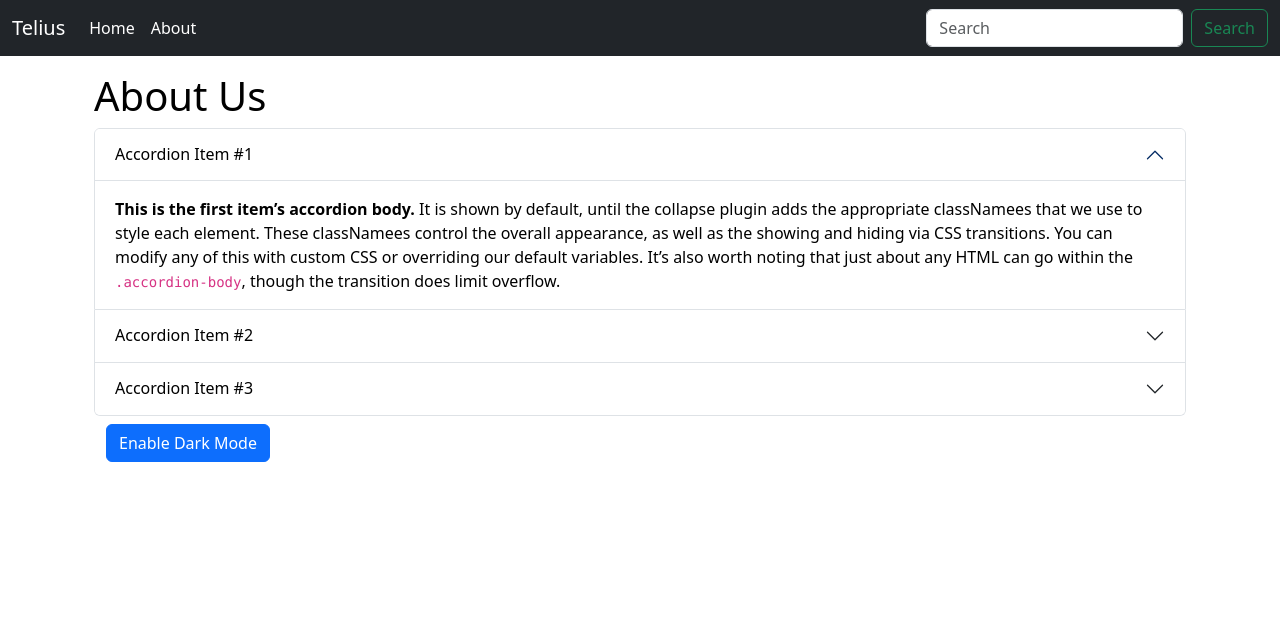
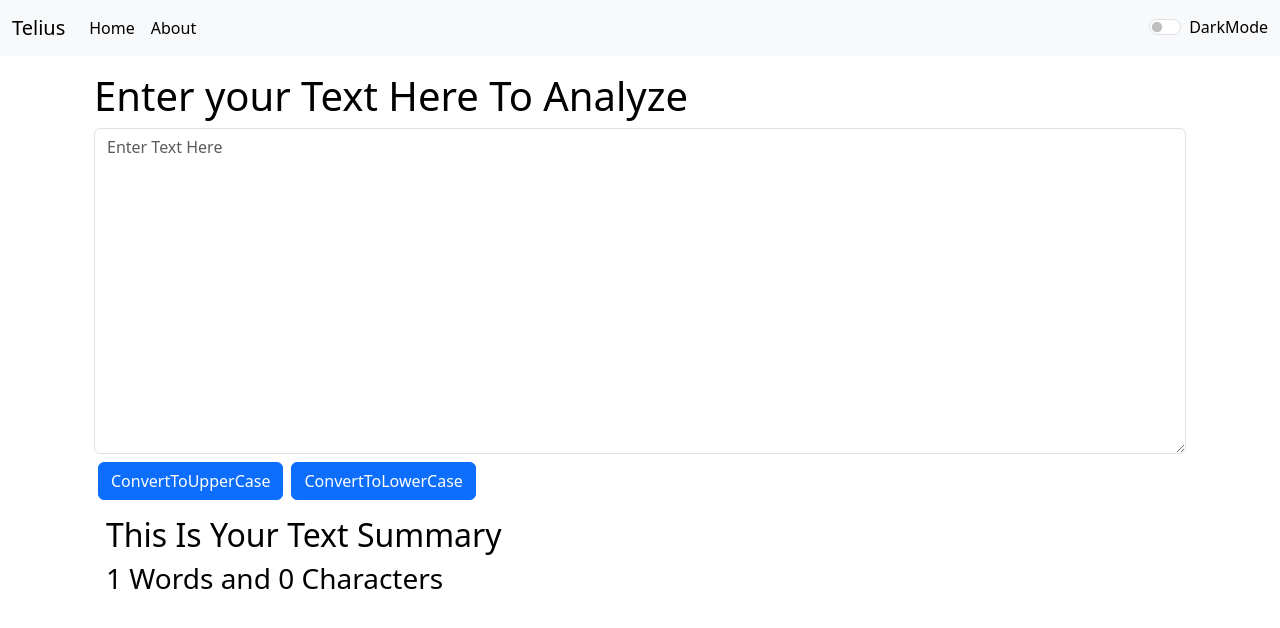
Before and after one commit to rajakaman20/Telius, a React (Vite) app: page / in a window 1280 px wide. Shown: the top 628 px of the page. Built offline with nearby package versions, Linux system fonts and the light colour scheme.

Commit message:
enable dark mode in navbar using props and function

```diff
--- a/src/App.jsx
+++ b/src/App.jsx
@@ -1,17 +1,29 @@
 import "./App.css";
-import About from "./component/About";
+// import About from "./component/About";
 import Navbar from "./component/Navbar";
-// import TextForm from "./component/TextForm";
+import TextForm from "./component/TextForm";
+import { useState } from "react";
 
 function App() {
+  const [Mode, setMode] = useState("light");
+
+  const handle = () => {
+    if (Mode === "light") {
+      setMode("dark");
+      document.body.style.backgroundColor ="#1b263b"
+    } else {
+      setMode("light");
+      document.body.style.backgroundColor ="white"
+    }
+  };
   return (
     <>
-      <Navbar name="Telius" />
+      <Navbar name="Telius" mode={Mode} toggle={handle}/>
       <div className="container my-3">
-        {/* <TextForm heading =" Enter your Text Here To Analyze" /> */}
-       <About/>
+        <TextForm heading=" Enter your Text Here To Analyze" mode={Mode}/>
+        {/* <About/>    */}
       </div>
-        </>
+    </>
   );
 }
 
--- a/src/component/Navbar.jsx
+++ b/src/component/Navbar.jsx
@@ -2,7 +2,9 @@ import React from "react";
 
 const Navbar = (props) => {
   return (
-    <nav className="navbar navbar-expand-lg navbar-dark bg-dark">
+    <nav
+      className={`navbar navbar-expand-lg navbar-${props.mode} bg-${props.mode}`}
+    >
       <div className="container-fluid">
         <a className="navbar-brand" href="#">
           {props.name}
@@ -31,7 +33,7 @@ const Navbar = (props) => {
               </a>
             </li>
           </ul>
-          <form className="d-flex" role="search">
+          {/* <form className="d-flex" role="search">
             <input
               className="form-control me-2"
               type="search"
@@ -41,7 +43,22 @@ const Navbar = (props) => {
             <button className="btn btn-outline-success" type="submit">
               Search
             </button>
-          </form>
+          </form> */}
+          <div className={`form-check form-switch ${props.mode === 'light' ? 'text-black' : 'text-white'}`}>
+            <input
+              className="form-check-input"
+              type="checkbox"
+              onClick={props.toggle}
+              role="switch"
+              id="flexSwitchCheckDefault"
+            />
+            <label
+              className="form-check-label"
+              htmlFor="flexSwitchCheckDefault"
+            >
+              DarkMode
+            </label>
+          </div>
         </div>
       </div>
     </nav>
--- a/src/component/TextForm.jsx
+++ b/src/component/TextForm.jsx
@@ -8,15 +8,17 @@ const TextForm = (props) => {
   const HandleonClick = () => {
     let text = Text.toUpperCase();
     setText(text);
-
   };
   const HandleonUPClick = () => {
     let text = Text.toLocaleLowerCase();
     setText(text);
-
   };
   const [Text, setText] = useState("");
   return (
+    <div
+      className="container"
+      style={{ color: props.mode === "dark" ? "white" : "black" }}
+    >
       <div className="form-group">
         <h1>{props.heading}</h1>
         <textarea
@@ -33,9 +35,18 @@ const TextForm = (props) => {
         <div className="btn btn-primary mx-1 my-2" onClick={HandleonUPClick}>
           ConvertToLowerCase
         </div>
-    <div className="container my-2">
+        <div
+          className="container my-2"
+          // style={{
+          //   backgroundColor:
+          //     props.mode === "light" ? "black" : "white",
+          // }}
+        >
           <h2>This Is Your Text Summary</h2>
-          <h3>{Text.split(" ").length} Words and {Text.length} Characters</h3>
+          <h3>
+            {Text.split(" ").length} Words and {Text.length} Characters
+          </h3>
+        </div>
       </div>
     </div>
   );
```
Lines whose indentation alone changed are shown as unchanged.
